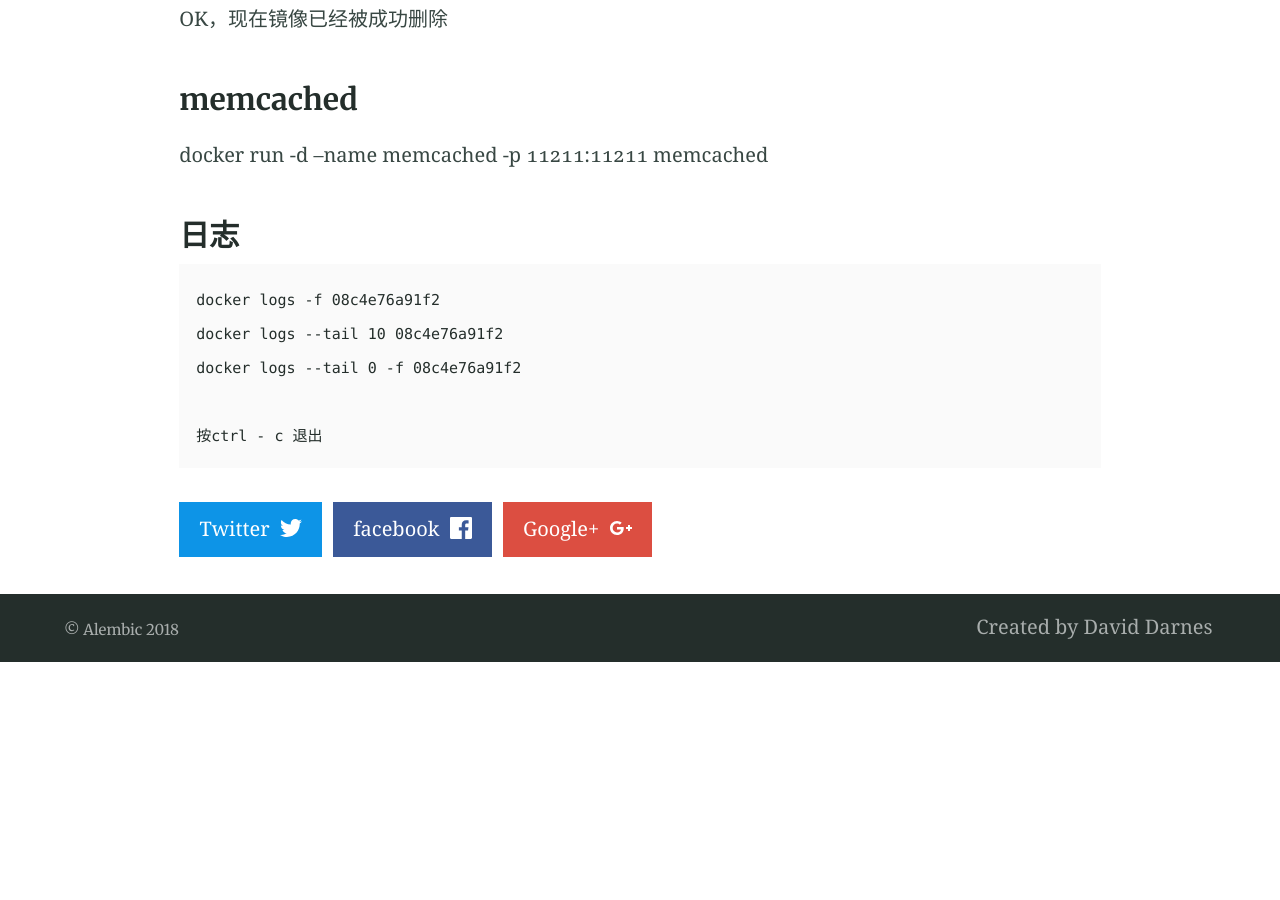
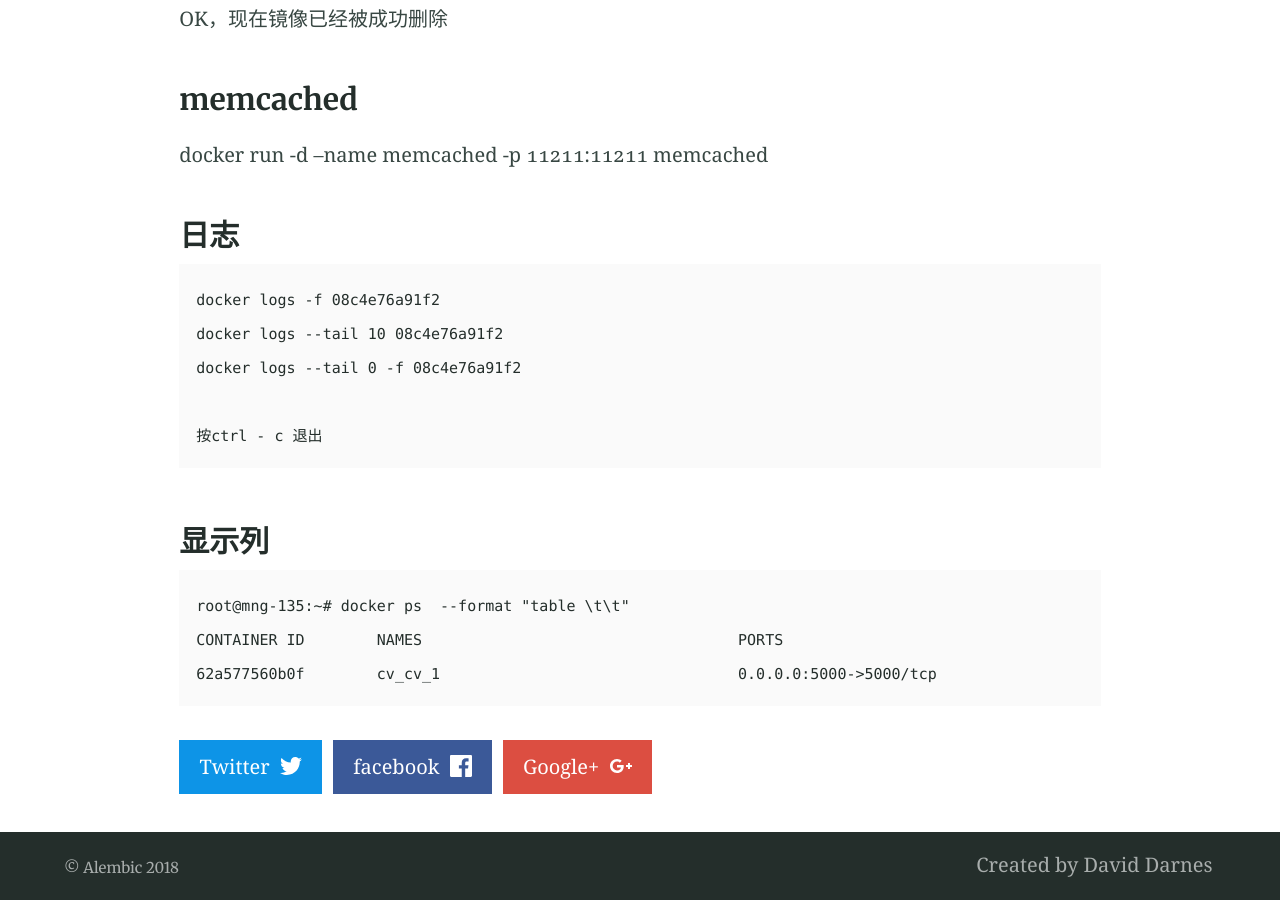
Before and after one commit to wudixm/wudixm.github.io, a Jekyll site: the page built from _posts/2018-02-08-Docker.md, in a window 1280 px wide and 900 px high, scrolled down 6158 px. Built offline with Jekyll 4.4.1, drawn with Linux system fonts in a browser that asks for light colours; our own code applies the rules of GitHub Pages for plain Markdown files; before the commit the page ends 6820 px from its top, so only the background shows below that.

Commit message:
add docker formatted output

````diff
--- a/_posts/2018-02-08-Docker.md
+++ b/_posts/2018-02-08-Docker.md
@@ -200,3 +200,11 @@ docker logs --tail 0 -f 08c4e76a91f2
 
 按ctrl - c 退出
 ```
+
+### 显示列
+
+```
+root@mng-135:~# docker ps  --format "table {{.ID}}\t{{.Names}}\t{{.Ports}}"
+CONTAINER ID        NAMES                                   PORTS
+62a577560b0f        cv_cv_1                                 0.0.0.0:5000->5000/tcp
+```
````
